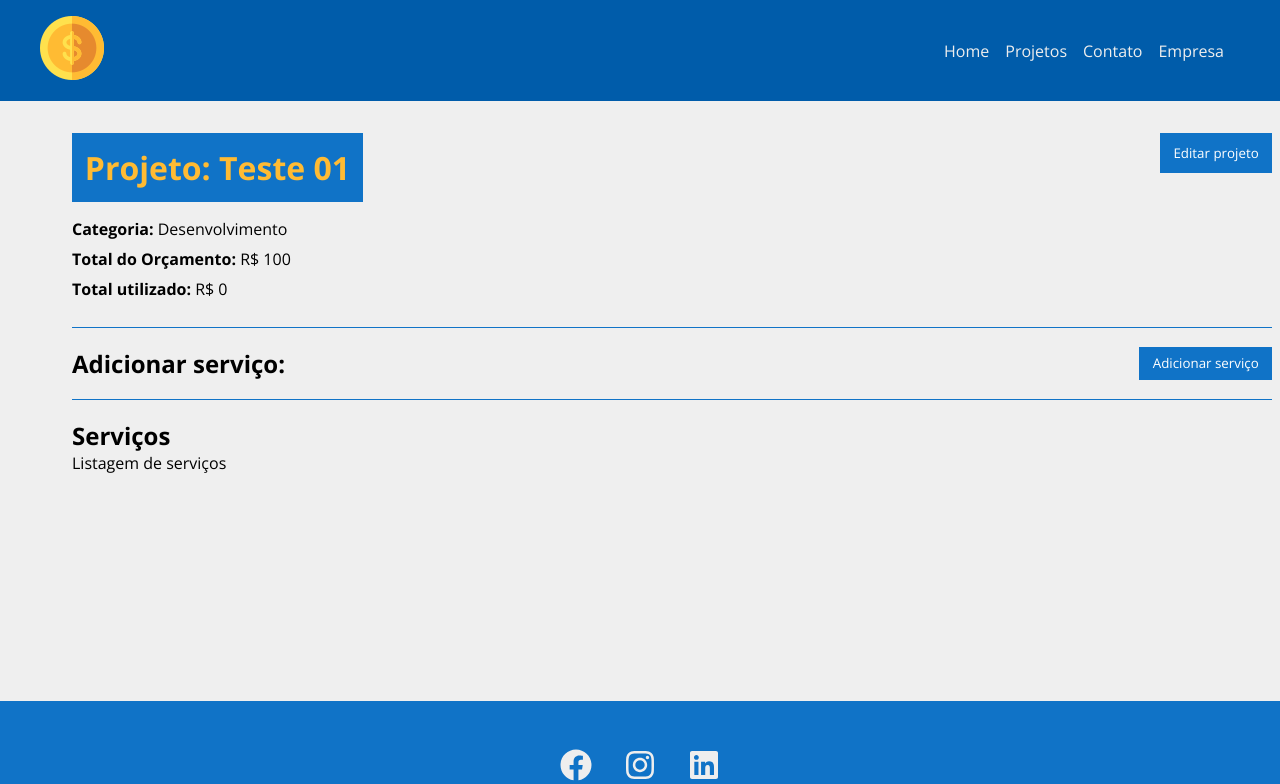
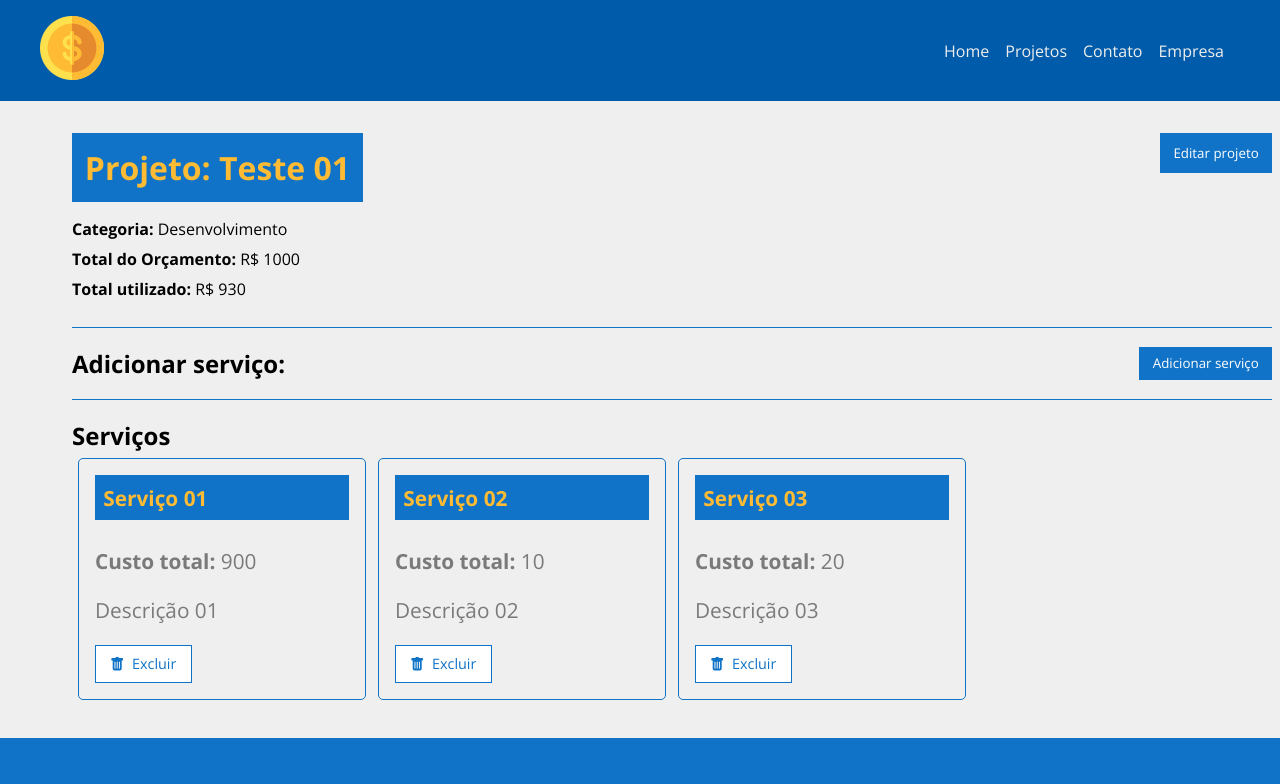
Before and after one commit to allangadelha/my-manager, a React (Create React App) app: page /project/1 in a window 1280 px wide. Shown: the top 784 px of the page. Built offline with nearby package versions, Linux system fonts and the light colour scheme; data requests are answered from the project's data file.

Commit message:
displaying services: new component Services and style

```diff
--- a/db.json
+++ b/db.json
@@ -2,60 +2,30 @@
   "projects": [
     {
       "name": "Teste 01",
-      "valueProject": 100,
+      "valueProject": 1000,
       "category": {
         "id": "2",
         "name": "Desenvolvimento"
       },
-      "valueService": 0,
+      "valueService": 930,
       "services": [
         {
-          "name": "Teste novo",
-          "valueService": "100",
-          "description": "Teste de adição de serviço",
-          "id": "001261d4-8076-431b-9b06-2c77f1361e93"
+          "name": "Serviço 01",
+          "valueService": "900",
+          "description": "Descrição 01",
+          "id": "e0818e6d-8fec-43c5-9e0a-a19454f293a9"
         },
         {
-          "name": "Consultar contratos",
-          "valueService": "100",
-          "description": "Teste de adição de serviço",
-          "id": "ccd42f58-2fbb-4c54-a248-7f90dc62a46a"
+          "name": "Serviço 02",
+          "valueService": "10",
+          "description": "Descrição 02",
+          "id": "6355135c-e9dd-4ead-9150-1920ca75d725"
         },
         {
-          "name": "Consultar contratos",
-          "valueService": "100",
-          "description": "Teste de adição de serviço",
-          "id": "ccd42f58-2fbb-4c54-a248-7f90dc62a46a"
-        },
-        {
-          "name": "Consultar contratos",
-          "valueService": "100",
-          "description": "Teste de adição de serviço",
-          "id": "ccd42f58-2fbb-4c54-a248-7f90dc62a46a"
-        },
-        {
-          "name": "Consultar contratos",
-          "valueService": "100",
-          "description": "Teste de adição de serviço",
-          "id": "ccd42f58-2fbb-4c54-a248-7f90dc62a46a"
-        },
-        {
-          "name": "Consultar contratos",
-          "valueService": "100",
-          "description": "Teste de adição de serviço",
-          "id": "ccd42f58-2fbb-4c54-a248-7f90dc62a46a"
-        },
-        {
-          "name": "Consultar contratos",
-          "valueService": "100",
-          "description": "Teste de adição de serviço222",
-          "id": "af88fad7-9fbe-4ec2-b546-86aa1963e456"
-        },
-        {
-          "name": "Consultar contratos",
-          "valueService": "100",
-          "description": "Teste de adição de serviço222",
-          "id": "8012dd77-f1f2-4382-b253-2b248c123b58"
+          "name": "Serviço 03",
+          "valueService": "20",
+          "description": "Descrição 03",
+          "id": "610da332-762a-48b7-94b5-c80c58a1222d"
         }
       ],
       "id": 1
@@ -78,8 +48,27 @@
         "id": "1",
         "name": "Infra"
       },
-      "valueService": 0,
-      "services": [],
+      "valueService": 6898,
+      "services": [
+        {
+          "name": "Revisão no servidor",
+          "valueService": "5000",
+          "description": "Vai dar certo",
+          "id": "c4cc0ed9-fb36-46fb-974d-bb1d193bbca9"
+        },
+        {
+          "name": "Almoço dos caras",
+          "valueService": "900",
+          "description": "Rango do pessoal",
+          "id": "9c3d75f8-48b9-473d-b1b2-2e33df158e8f"
+        },
+        {
+          "name": "Novo serviços 10",
+          "valueService": "998",
+          "description": "Teste de adição de serviço",
+          "id": "2dd0927e-5973-4730-8978-515840012a7d"
+        }
+      ],
       "id": 3
     }
   ],
--- a/src/components/pages/Project.js
+++ b/src/components/pages/Project.js
@@ -10,12 +10,14 @@ import Message from '../layout/Message';
 
 import ProjectForm from '../project/ProjectForm';
 import ServiceForm from '../service/ServiceForm';
+import ServiceCard from '../service/ServiceCard';
 
 function Project() {
 
     const { id } = useParams();
 
     const [project, setProject] = useState([]);
+    const [services, setServices] = useState([]);
     const [showProjectForm, setShowProjectForm] = useState(false);
     const [showServiceForm, setShowServiceForm] = useState(false);
     const [message, setMessage] = useState();
@@ -33,7 +35,10 @@ function Project() {
 
             })
                 .then((resp) => resp.json())
-                .then((data) => setProject(data))
+                .then((data) => {
+                    setProject(data)
+                    setServices(data.services)
+                })
                 .catch((err) => console.log(`Algo de errado aconteceu ${err}`))
         }, 300);
 
@@ -85,6 +90,7 @@ function Project() {
         const lastServiceValueService = lastService.valueService;
 
         const newValueService = parseFloat(project.valueService) + parseFloat(lastServiceValueService);
+
         if (newValueService > parseFloat(project.valueProject)) {
             setMessage('Valor superior ao do orçamento! Verifique o valor do serviço.');
             setTypeMessage('error')
@@ -92,7 +98,7 @@ function Project() {
             return false
         }
 
-        project.valueProject = newValueService;
+        project.valueService = newValueService;
 
         fetch(`http://localhost:5000/projects/${project.id}`, {
             method: 'PATCH',
@@ -103,9 +109,13 @@ function Project() {
         })
         .then((resp) => resp.json())
         .then((data) => {
-            console.log(data)
+            setShowServiceForm(false)
         })
         .catch(err => console.log(err))
+
+    }
+
+    function removeService(service) {
 
     }
 
@@ -156,12 +166,27 @@ function Project() {
                                         btnText="Adicionar serviço"
                                         projectData={project}
                                     />
-                                )}
+                            )}
                             </div>
                         </div>
                         <h2>Serviços</h2>
                         <Container customClass="start">
-                            <p>Listagem de serviços</p>
+                            {services.length > 0 &&
+                                services.map((service) => (
+                                    <ServiceCard
+                                        key={service.id}
+                                        id={service.id}
+                                        name={service.name}
+                                        valueService={service.valueService}
+                                        description={service.description}
+                                        handleRemove={removeService}
+                                    />
+                                ))
+
+                            }
+                            {services.length === 0 &&
+                                <p>Não há serviços cadastrados.</p>
+                            }
                         </Container>
                     </Container>
                 </div>
--- /dev/null
+++ b/src/components/service/ServiceCard.js
@@ -0,0 +1,27 @@
+import { BsFillTrashFill } from 'react-icons/bs';
+import styles from './ServiceCard.module.css';
+
+function ServiceCard({ id, name, valueService, description, handleRemove }) {
+
+    const remove = (e) => {
+
+    }
+
+    return (
+
+        <div className={styles.service_card}>
+            <h4>{name}</h4>
+            <p><span>Custo total: </span> {valueService}</p>
+            <p>{description}</p>
+            <div className={styles.service_card_actions}>
+                <button onClick={remove}>
+                    <BsFillTrashFill /> Excluir
+                </button>
+            </div>
+        </div>
+
+    )
+
+}
+
+export default ServiceCard;
--- /dev/null
+++ b/src/components/service/ServiceCard.module.css
@@ -0,0 +1,87 @@
+.service_card {
+    border: 1px solid #1073C7;
+    border-radius: 5px;
+    margin: 0.5%;
+    padding: 1em;
+    width: 24%;
+}
+
+.service_card h4 {
+    background-color: #1073C7;
+    color: #FFBB33;
+    font-size: 1.3em;
+    margin-bottom: 1.3em;
+    padding: .4em;
+}
+
+.service_card p {
+    color: #7A7A7A;
+    font-size: 1.3em;
+    margin-bottom: 1em;
+}
+
+.service_card p span{
+    font-weight: bold;
+}
+
+.category_text {
+    align-items: center;
+    display: flex;
+}
+
+.category_text span {
+    display: block;
+    background-color: #CCCCCC;
+    border-radius: 50%;
+    height: 12px;
+    margin-right: 5px;
+    width: 12px;
+}
+
+.category_text .infra {
+    background-color: #FFAEBC;
+}
+
+.category_text .desenvolvimento {
+    background-color: #A0E7E5;
+}
+
+.category_text .design {
+    background-color: #B4F8C8;
+}
+
+.category_text .planejamento {
+    background-color: #FBE7C6;
+}
+
+.service_card_actions {
+    align-items: center;
+    display: flex;
+    margin-top: 1.2em;
+}
+
+.service_card_actions a,
+.service_card_actions button {
+    align-items: center;
+    border: none;
+    background-color: #FFFFFF;
+    border: 1px solid #1073C7;
+    color: #1073C7;
+    display: flex;
+    font-size: .9em;
+    justify-content: center;
+    margin-right: 1em;
+    padding: .6em 1em;cursor: pointer;
+    text-decoration: none;
+    transition: 0.3s;
+}
+
+.service_card_actions svg {
+    margin-right: .5em;
+}
+
+.service_card_actions a:hover,
+.service_card_actions button:hover {
+    background-color: #1073C7;
+    color: #FFBB33;
+}
```
Also changed, not shown: src/components/service/ServiceForm.js (+0 -15 lines).
